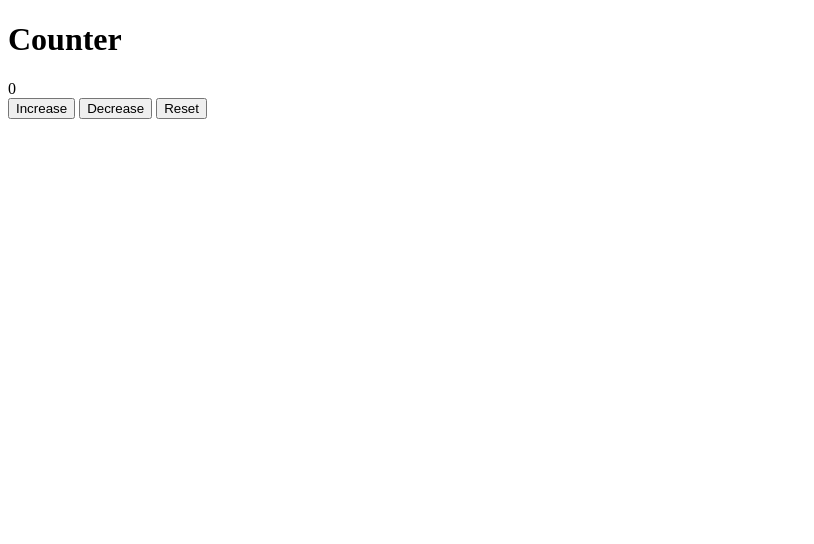
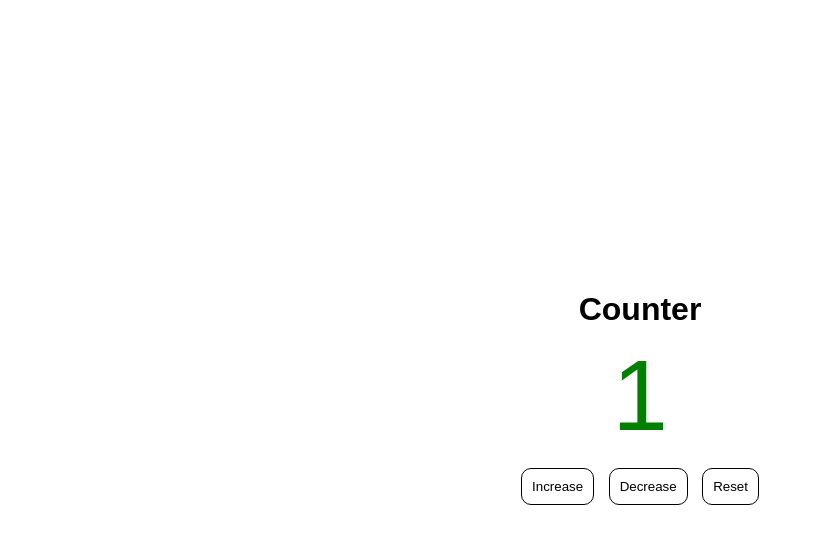
Before and after one commit to Siddr04/Counter_app, a plain HTML site: page index.html in a window 1280 px wide. Both pictures are taken after a click on the button "Increase". Shown: the whole page, without its empty margins (0-814 px from the left). Drawn offline with Linux system fonts and the light colour scheme.

Commit message:
Add script.js and style.css

```diff
--- a/index.html
+++ b/index.html
@@ -5,15 +5,16 @@
     <meta http-equiv="X-UA-Compatible" content="IE=edge">
     <meta name="viewport" content="width=device-width, initial-scale=1.0">
     <title>Counter app</title>
+    <link rel="stylesheet" href="style.css">
 </head>
 <body>
     <div class="container">
         <h1>Counter</h1>
         <span id="counter">0</span>
         <div class="btn-container">
-            <button class="btn-increase">Increase</button>
-            <button class="btn-decrease">Decrease</button>
-            <button class="btn-reset">Reset</button>
+            <button class="btn">Increase</button>
+            <button class="btn">Decrease</button>
+            <button class="btn">Reset</button>
         </div>
     </div>
     <script src="./script.js"></script>
--- a/script.js
+++ b/script.js
@@ -0,0 +1,23 @@
+let btn=document.getElementsByClassName("btn");
+let value=document.getElementById('counter');
+const counter=document.querySelector('#counter');
+let count=0;
+btn[0].addEventListener('click',()=>{
+    count++;
+    value.innerText=count;
+    if(count>0){counter.style.color='green'}
+    if(count===0){counter.style.color='grey'}
+
+});
+btn[1].addEventListener('click',()=>{
+    count--;
+    value.innerText=count;
+    if(count<0){counter.style.color='red'}
+    if(count===0){counter.style.color='grey'}
+
+});
+btn[2].addEventListener('click',()=>{
+    count=0;
+    value.innerText=count;
+    if(count===0){counter.style.color='grey'}
+});
--- /dev/null
+++ b/style.css
@@ -0,0 +1,64 @@
+* {
+    margin: 0;
+    padding: 0;
+    box-sizing: border-box;
+    font-family: "Rubik", sans-serif;
+  }
+
+  .container {
+    height: 100vh;
+    width: 100vw;
+    display: flex;
+    justify-content: center;
+    align-items: center;
+    flex-direction: column;
+  }
+
+  span {
+    font-size: 100px;
+    padding: 10px;
+    color: grey;
+  }
+
+  .btn {
+    background: none;
+    outline: none;
+    border: 1px solid black;
+    padding: 10px;
+    border-radius: 10px;
+    margin: 5px;
+  }
+
+  .up {
+    animation: up 0.5s ease;
+    position: relative;
+  }
+
+  .down {
+    animation: down 0.5s ease;
+    position: relative;
+  }
+
+  @keyframes up {
+    0% {
+      top: 0px;
+    }
+    50% {
+      top: -20px;
+    }
+    100% {
+      top: 0px;
+    }
+  }
+
+  @keyframes down {
+    0% {
+      top: 0px;
+    }
+    50% {
+      top: 20px;
+    }
+    100% {
+      top: 0px;
+    }
+  }
```
